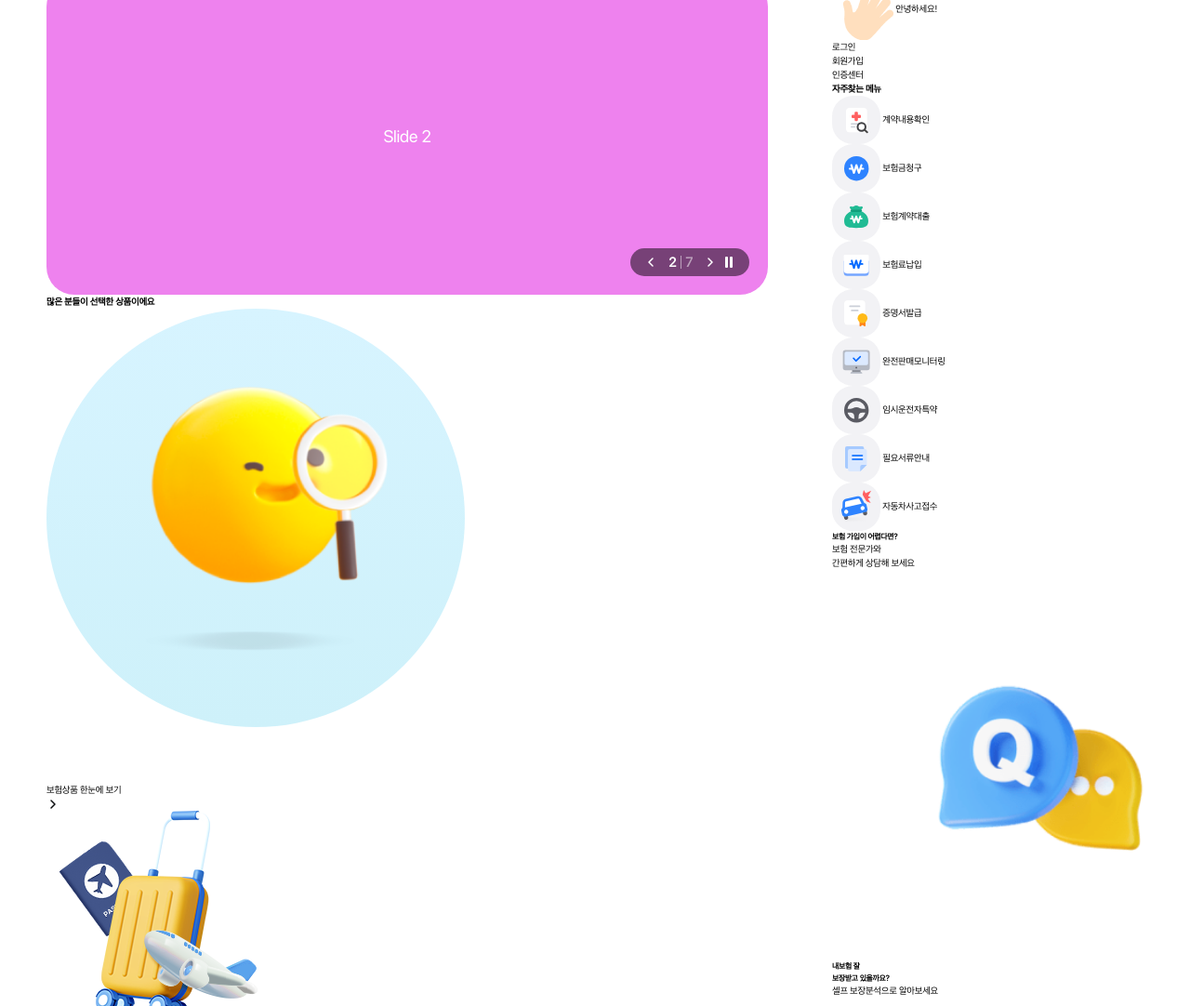
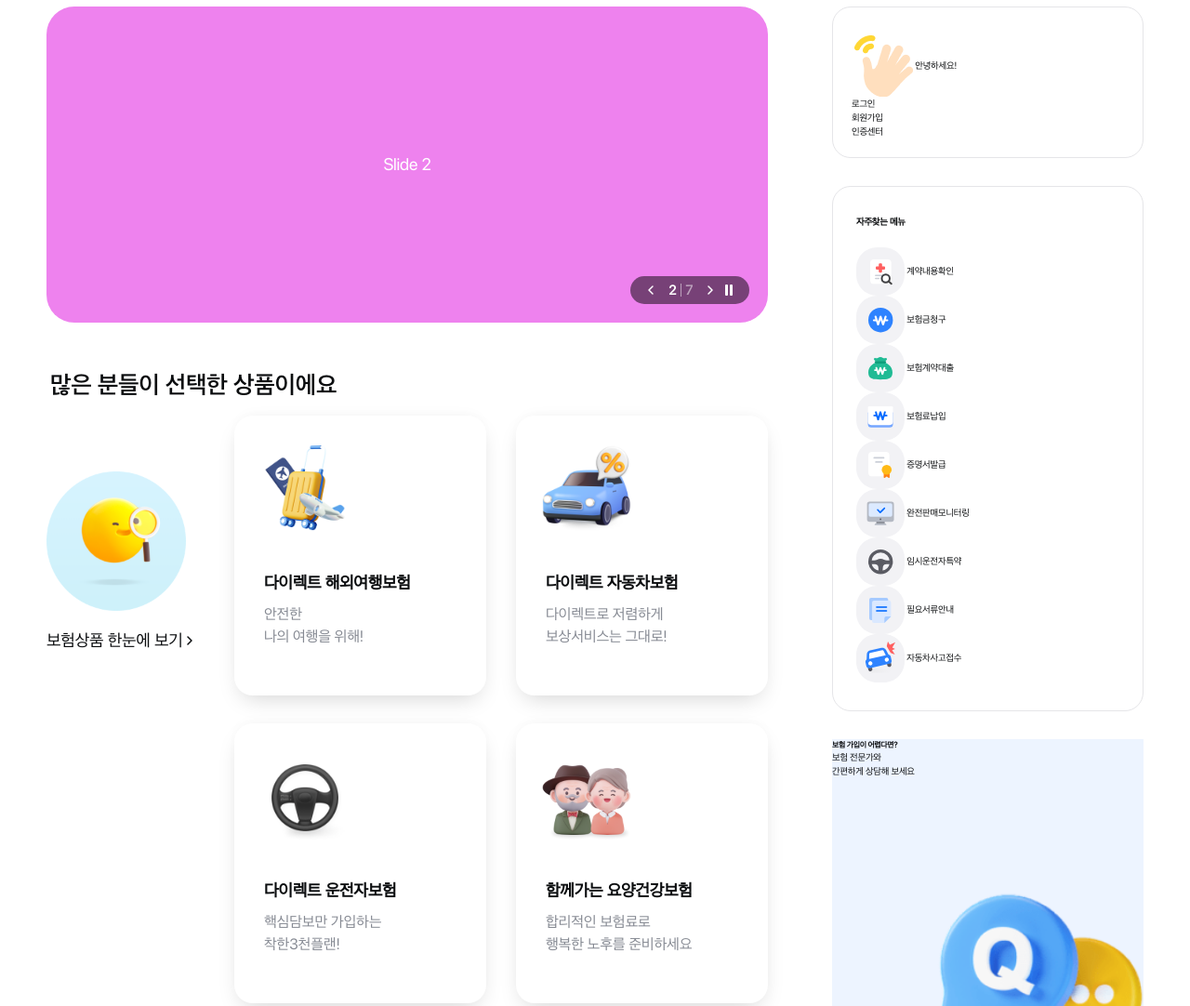
Before and after one commit to cyan1007/samclone, a plain HTML site: page index.html in a window 1280 px wide. Shown: the part 156-1238 px from the top of the page at 93% size. Drawn offline with nearby package versions, Linux system fonts and the light colour scheme.

Commit message:
design: product-wrap, main-right 작성중

```diff
--- a/css/global.css
+++ b/css/global.css
@@ -9,7 +9,7 @@ html,
 body {
   font-family: "SS-regular", "맑은고딕", sans-serif;
   font-size: 10px;
- color: #000;
+  color: #0b0d0f;
   line-height: 1.5;
   letter-spacing: -0.23px;
   text-size-adjust: 100%;
@@ -23,7 +23,7 @@ li {
 a {
   display: block;
   text-decoration: none;
- color: #000;
+  color: #0b0d0f;
 }
 img {
   border: 0;
--- a/css/main/main.css
+++ b/css/main/main.css
@@ -3,6 +3,7 @@
 .main {
   position: relative;
   width: 100%;
+  margin-top: 3rem;
 }
 .main .inner {
   position: relative;
@@ -21,17 +22,135 @@
 .login-wrap-mb {
   display: none;
 }
-
 /* 자주찾는 메뉴 모바일 */
 .shortcut-wrap-mb {
   display: none;
 }
+.product-section {
+  position: relative;
+  margin-top: 5rem;
+}
+.product-section h4 {
+  font-family: "SS-bold";
+  font-size: 2.6rem;
+  line-height: 3.4rem;
+  /* font-weight: 700; */
+  padding: 0 0.4rem;
+  margin-bottom: 1.6rem;
+}
+.product-wrap {
+  position: relative;
+  display: flex;
+  justify-content: space-between;
+}
+.product-left {
+  position: relative;
+  /* width: 100%; */
+  /* max-width: 170px; */
+  /* flex-shrink: 0; */
+  flex: 0 0 170px;
+  margin-top: 6rem;
+}
+.product-left a {
+  /* width: 100%; */
+  display: flex;
+  flex-direction: column;
+}
+.product-left a > img {
+  width: 100%;
+  object-fit: contain;
+  transition: all 0.3s ease-in-out;
+}
+.product-left a .text {
+  position: relative;
+  display: flex;
+}
+.product-left a .text p {
+  font-size: 1.8rem;
+  line-height: 2.4rem;
+}
+.product-left a .text img {
+}
+.product-left a:hover > img {
+  transform: scale(1.1);
+}
+.product-right {
+  position: relative;
+  flex: 0 0 574px;
+  display: flex;
+  /* justify-content: space-between; */
+  flex-wrap: wrap;
+  gap: 3rem 3.2rem;
+}
+.card {
+  position: relative;
+  width: 271px;
+  height: 301px;
+  padding: 3rem 2.6rem;
+  border-radius: 2rem;
+  /* border: 2px solid #0068ff; */
+  border: 2px solid transparent;
+  box-shadow: 0 1rem 2.4rem -0.8rem rgba(0, 0, 0, 0.18),
+    0 -0.6rem 1.5rem -0.6rem rgba(0, 0, 0, 0.04);
+  display: flex;
+  flex-direction: column;
+  transition: all 0.2s ease-in-out;
+}
+.card img {
+  width: 96px;
+  height: 96px;
+  object-fit: contain;
+  margin-bottom: 4rem;
+}
+.card .text {
+  position: relative;
+}
+.card .text h5 {
+  padding-left: 0.4rem;
+  font-size: 1.8rem;
+  line-height: 2.4rem;
+}
+.card .text p {
+  margin-top: 1rem;
+  padding-left: 0.4rem;
+  font-size: 1.6rem;
+  line-height: 2.4rem;
+  color: #868a93;
+}
+.card:hover {
+  border: 2px solid #0068ff;
+  box-shadow: 0 1rem 2.4rem 0 rgba(0, 0, 0, 0.18);
+  transform: translateY(-2rem);
+}
+
 /* 사이드 배너 모바일 */
 .side-banner-wrap-mb {
   display: none;
 }
-
 .main-right {
   position: relative;
   width: 335px;
 }
+
+.login-wrap {
+  position: relative;
+  padding: 3rem 2rem 2rem;
+  background-color: #fff;
+  border-radius: 2rem;
+  border: 1px solid #e5e5e8;
+}
+.shortcut-wrap {
+  position: relative;
+  margin-top: 3rem;
+  padding: 3rem 2.5rem;
+  background-color: #fff;
+  border-radius: 2rem;
+  border: 1px solid #e5e5e8;
+  display: flex;
+  flex-direction: column;
+  gap: 2rem;
+}
+.side-banner-wrap {
+  position: relative;
+  margin-top: 3rem;
+}
--- a/css/main/sw-card.css
+++ b/css/main/sw-card.css
@@ -1,14 +1,23 @@
 @charset "utf-8";
 
-.sw-card .swiper {
+.sw-card-section {
+  position: relative;
+  width: 100%;
+  /* height: 282px; */
+  margin-top: 5rem;
+}
+.sw-card {
   width: 100%;
   height: 100%;
 }
 
 .sw-card .swiper-slide {
+  width: 237px;
+  height: 260px;
+  margin-bottom: 2.2rem;
   text-align: center;
   font-size: 18px;
- background: red;
+  background: turquoise;
   display: flex;
   justify-content: center;
   align-items: center;
@@ -20,3 +29,7 @@
   height: 100%;
   object-fit: cover;
 }
+
+.sw-card .swiper-pagination {
+  position: relative;
+}
--- a/index.html
+++ b/index.html
@@ -23,6 +23,7 @@
     <script src="js/header.js" defer></script>
     <script src="js/swBanner.js" defer></script>
     <script src="js/swCard.js" defer></script>
+    <script src="js/sideBanner.js" defer></script>
   </head>
   <body>
     <div class="wrap">
@@ -252,7 +253,9 @@
             </div>
 
             <div class="product-section">
-              <h4>많은 분들이 선택한 상품이에요</h4>
+              <h4>
+                <span>많은 분들이 선택한 상품이에요</span>
+              </h4>
               <div class="product-wrap">
                 <div class="product-left">
                   <a href="#">
@@ -276,66 +279,78 @@
                       src="images/main/homepage/product_img_15.png"
                       alt="다이렉트 해외여행보험"
                     />
+                    <div class="text">
                       <h5>다이렉트 해외여행보험</h5>
                       <p>
                         안전한<br />
                         나의 여행을 위해!
                       </p>
+                    </div>
                   </a>
                   <a href="#" class="card">
                     <img
                       src="images/main/homepage/product_img_7.png"
                       alt="다이렉트 자동차보험"
                     />
+                    <div class="text">
                       <h5>다이렉트 자동차보험</h5>
                       <p>
                         다이렉트로 저렴하게<br />
                         보상서비스는 그대로!
                       </p>
+                    </div>
                   </a>
                   <a href="#" class="card">
                     <img
                       src="images/main/homepage/product_img_8.png"
                       alt="다이렉트 운전자보험"
                     />
+                    <div class="text">
                       <h5>다이렉트 운전자보험</h5>
                       <p>
                         핵심담보만 가입하는<br />
                         착한3천플랜!
                       </p>
+                    </div>
                   </a>
                   <a href="#" class="card">
                     <img
                       src="images/main/homepage/product_img_10.png"
                       alt="함께가는 요양건강보험"
                     />
+                    <div class="text">
                       <h5>함께가는 요양건강보험</h5>
                       <p>
                         합리적인 보험료로 <br />
                         행복한 노후를 준비하세요
                       </p>
+                    </div>
                   </a>
                   <a href="#" class="card">
                     <img
                       src="images/main/homepage/product_img_11.png"
                       alt="마이핏 건강보험"
                     />
+                    <div class="text">
                       <h5>마이핏 건강보험</h5>
                       <p>
                         내 생애주기에 맞게 <br />
                         필요한 보장을 선택하세요
                       </p>
+                    </div>
                   </a>
                   <a href="#" class="card">
                     <img
                       src="images/main/homepage/product_img_12.png"
                       alt="직장인신용대출"
                     />
+                    <div class="text">
                       <h5>직장인신용대출</h5>
                       <p>
                         대출 한도 확인부터 <br />
                         지급까지 한 번에!
                       </p>
+                    </div>
                   </a>
                 </div>
               </div>
--- /dev/null
+++ b/js/sideBanner.js
@@ -0,0 +1,10 @@
+const sideBannerWrap = document.querySelector(".side-banner-wrap");
+const sideBannerList = sideBannerWrap.querySelectorAll(".side-banner");
+const style = {
+ bgColorList: ["#edf4ff", "#def9fe", "#fff6de"],
+};
+// console.log(sideBannerList);
+
+sideBannerList.forEach((sideBanner, index) => {
+ sideBanner.style.backgroundColor = style.bgColorList[index];
+});
--- a/js/swCard.js
+++ b/js/swCard.js
@@ -1,4 +1,4 @@
-var swCard = new Swiper(".sw-card", {
+const swCard = new Swiper(".sw-card", {
   slidesPerView: 3,
   spaceBetween: 30,
   pagination: {
```
Lines whose indentation alone changed are shown as unchanged.
